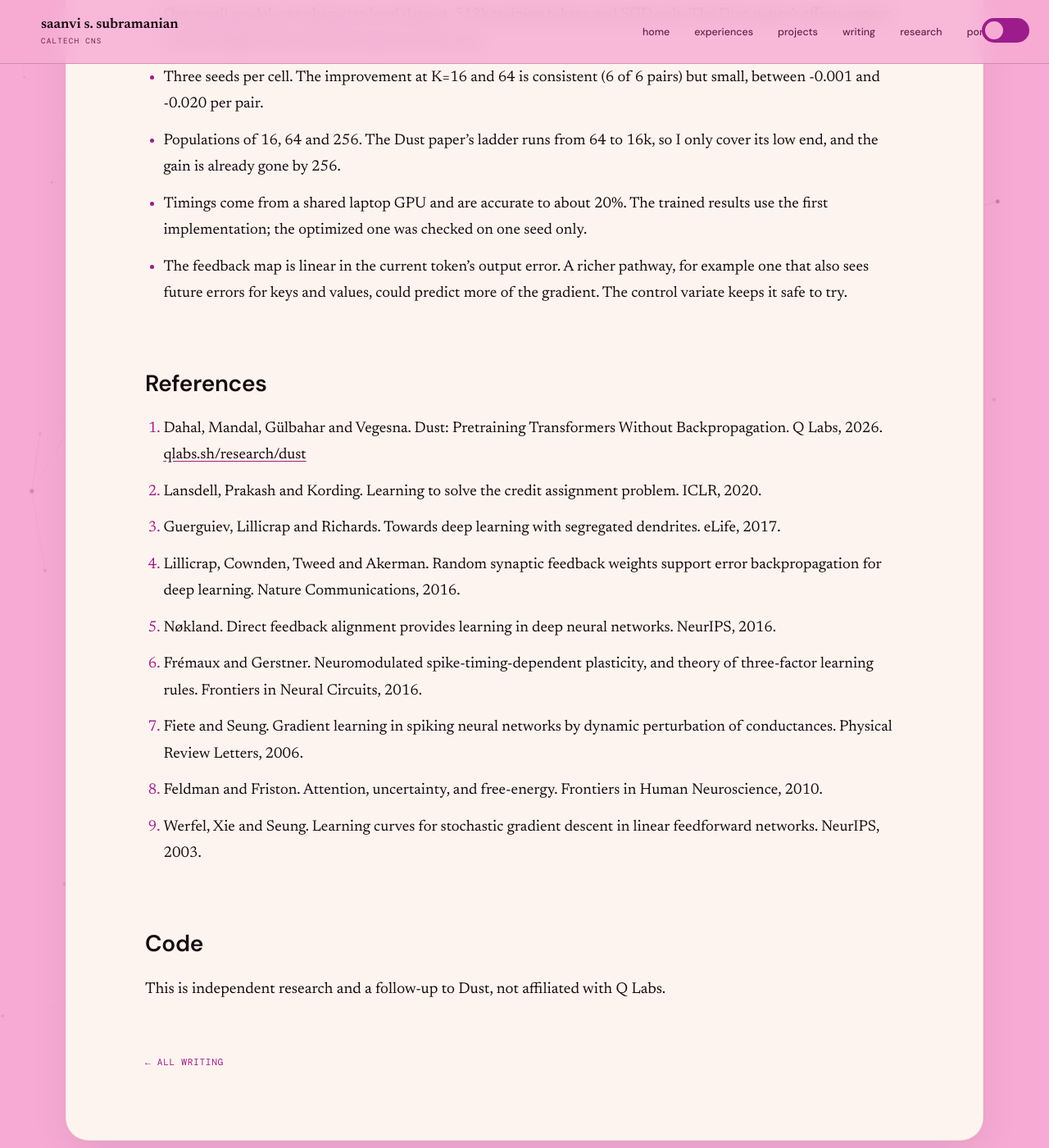
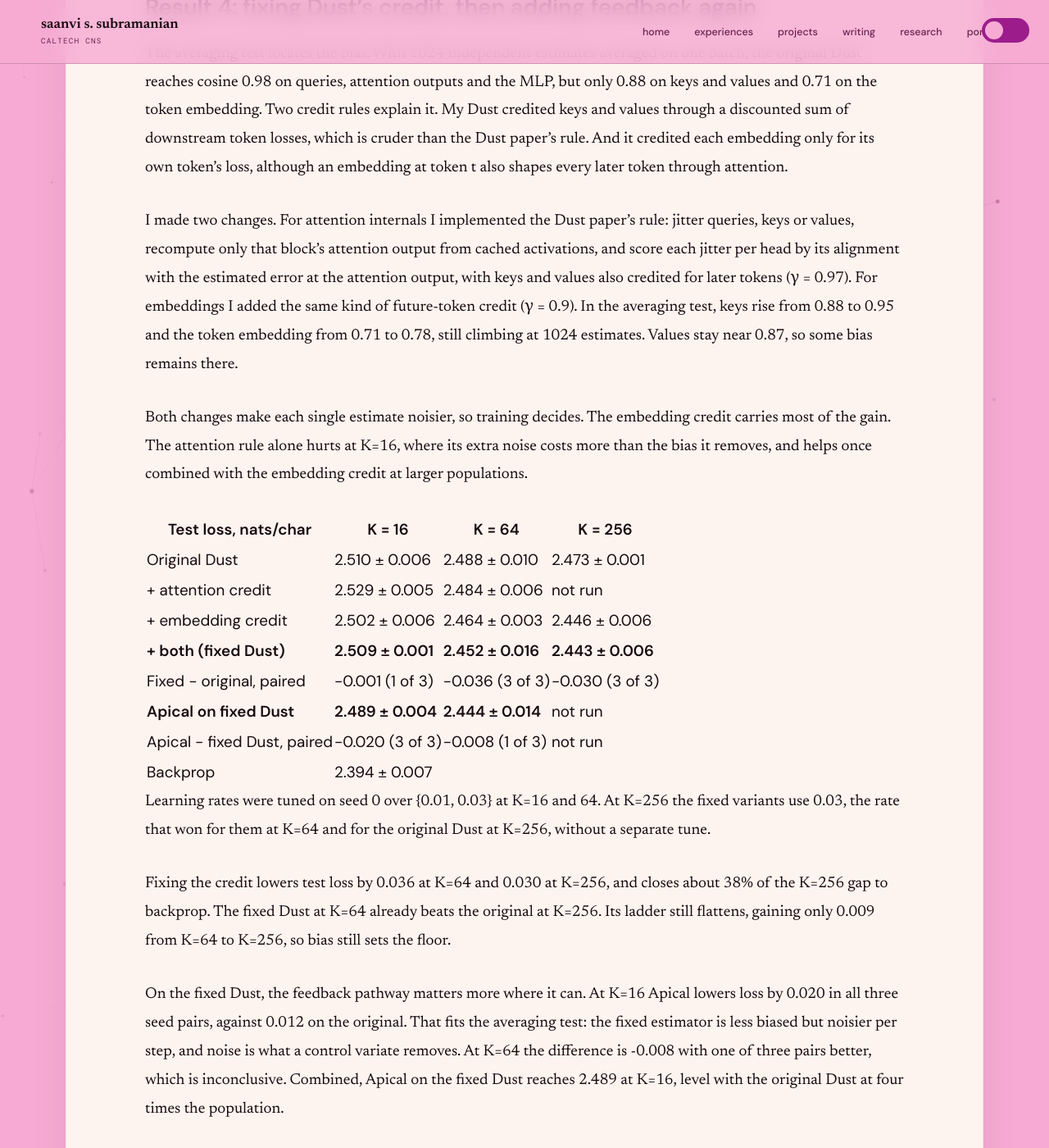
Before and after one commit to saanviiyer/saanviiyer.github.io, a Jekyll site: the page built from _posts/2026-10-08-apical-dust.md, in a window 1280 px wide and 1400 px high, scrolled down 8777 px. Shown: the whole window at 82% size. Built offline with Jekyll 4.4.1, drawn with Linux system fonts in a browser that asks for light colours; some web fonts are replaced; some of the changed text lies outside the part shown.

Commit message:
Add Result 4 to the Apical Dust post: fixing Dust's credit assignment, then Apical on the fixed Dust
Co-Authored-By: Claude Opus 5.5 <noreply@anthropic.com>

```diff
--- a/_posts/2026-10-08-apical-dust.md
+++ b/_posts/2026-10-08-apical-dust.md
@@ -6,7 +6,7 @@ tag: "Research"
 section: technical
 permalink: /thinking/apical-dust/
 thumb: /assets/images/apical-dust/thumb.png
-excerpt: "I added a learned top-down feedback pathway to Q Labs' Dust, a rule that trains transformers with noise instead of a backward pass. As an unbiased control variate it lowers test loss at small populations at about the same compute, and the gain fades by K=256."
+excerpt: "I added a learned top-down feedback pathway to Q Labs' Dust, a rule that trains transformers with noise instead of a backward pass. As an unbiased control variate it lowers test loss at small populations at about the same compute. Fixing how Dust credits its embeddings and attention then removed much of its remaining bias, and on that fixed baseline the feedback gain at K=16 grew to 0.020."
 ---
 
 I was interested in Q Labs' new research on Dust because it is the first zeroth-order method competitive with backpropagation at pretraining transformers, and because at heart it is a biologically flavored learning rule. Noise in the activations, a reward signal, and a local update are the same three ingredients as three-factor plasticity in the brain. My own recent work asks a skeptical question about rules like this: what do biologically constrained learning algorithms actually buy once the comparisons are fair? In my post on [brain-inspired algorithms](/thinking/brain-inspired-algorithms/), the prequel to this one, the answer was less than reported, because a fair baseline erased the advantage locality was supposed to give. Dust made me want to ask the constructive version. If I add one more piece of cortical machinery, top-down feedback onto apical dendrites, does training get better at the same population, and does the gain survive the same scrutiny? This is my independent follow-up to Q Labs' Dust paper, and it is not affiliated with Q Labs.
@@ -18,7 +18,9 @@ I was interested in Q Labs' new research on Dust because it is the first zeroth-
 - At K=16 that gain is what log-linear interpolation puts at Dust with about 33 draws, roughly twice the population.
 - The gain fades as the population grows. At K=256 the paired difference is -0.001, a tie. Dust's own ladder flattens there too, still 0.079 above backprop, which points to bias that no variance reduction can remove.
 - Trusting the feedback more is a trap. A precision-weighted version roughly triples per-step cosine to backprop, from 0.26 to 0.78 on the MLP at K=16, yet trains worse (+0.044 at K=16). Its estimate is biased, and momentum accumulates bias while it averages away noise.
-- Backprop is still ahead at this scale: 2.394 against 2.473 for Apical at K=256.
+- Most of the remaining gap was bias in my Dust's credit assignment. Crediting embeddings for future tokens and adopting the Dust paper's attention-output credit lowers test loss by 0.036 at K=64 and 0.030 at K=256 (3 of 3 seeds each).
+- On the fixed Dust, the feedback gain at K=16 grows to -0.020 (3 of 3 seeds). The full method at K=16 reaches 2.489, level with the original Dust at K=64 (2.488), with a quarter of the draws.
+- Backprop is still ahead at this scale: 2.394 against 2.443 for the fixed Dust at K=256.
 
 ## Where Dust leaves room
 
@@ -124,15 +126,41 @@ With that waste removed, the median step time of Apical relative to Dust, over t
 
 At K=16 the unbiased feedback pathway closes about 53% of the gap between Dust at K=16 and Dust at K=64. The benefit shrinks as Dust's own noise falls: -0.012, then -0.010, then -0.001 at K=256. That is what a control variate should do. It removes variance, and once variance is small there is little left for it to remove.
 
-What remains is bias, and no control variate removes it. Dust's own ladder flattens between K=64 and K=256 at about 2.473, still 0.079 above backprop. The averaging test behind Figure 2 shows where that bias sits: even with 256 estimates averaged, the embedding layers stay near cosine 0.7 for every method, because this Dust credits most layers only for their own token's loss and gives keys and values just a discounted share of the future. The Dust paper approaches backprop at populations in the thousands, with a better credit rule for attention than mine. A better feedback pathway cannot fix bias in the estimator it corrects.
+What remains is bias, and no control variate removes it. Dust's own ladder flattens between K=64 and K=256 at about 2.473, still 0.079 above backprop. The next section goes after that bias directly.
 
 The more general lesson is about how to evaluate gradient estimators. Per-step cosine to backprop, the natural diagnostic, ranked these methods almost exactly backwards. An estimator can align better on every step and still train worse when its error is systematic. Any biologically inspired shortcut that trades noise for structure should be checked by averaging, as in Figure 2, before it is trusted in training.
+
+## Result 4: fixing Dust's credit, then adding feedback again
+
+The averaging test locates the bias. With 1024 independent estimates averaged on one batch, the original Dust reaches cosine 0.98 on queries, attention outputs and the MLP, but only 0.88 on keys and values and 0.71 on the token embedding. Two credit rules explain it. My Dust credited keys and values through a discounted sum of downstream token losses, which is cruder than the Dust paper's rule. And it credited each embedding only for its own token's loss, although an embedding at token t also shapes every later token through attention.
+
+I made two changes. For attention internals I implemented the Dust paper's rule: jitter queries, keys or values, recompute only that block's attention output from cached activations, and score each jitter per head by its alignment with the estimated error at the attention output, with keys and values also credited for later tokens (γ = 0.97). For embeddings I added the same kind of future-token credit (γ = 0.9). In the averaging test, keys rise from 0.88 to 0.95 and the token embedding from 0.71 to 0.78, still climbing at 1024 estimates. Values stay near 0.87, so some bias remains there.
+
+Both changes make each single estimate noisier, so training decides. The embedding credit carries most of the gain. The attention rule alone hurts at K=16, where its extra noise costs more than the bias it removes, and helps once combined with the embedding credit at larger populations.
+
+| Test loss, nats/char | K = 16 | K = 64 | K = 256 |
+| --- | --- | --- | --- |
+| Original Dust | 2.510 ± 0.006 | 2.488 ± 0.010 | 2.473 ± 0.001 |
+| + attention credit | 2.529 ± 0.005 | 2.484 ± 0.006 | not run |
+| + embedding credit | 2.502 ± 0.006 | 2.464 ± 0.003 | 2.446 ± 0.006 |
+| **+ both (fixed Dust)** | **2.509 ± 0.001** | **2.452 ± 0.016** | **2.443 ± 0.006** |
+| Fixed − original, paired | -0.001 (1 of 3) | -0.036 (3 of 3) | -0.030 (3 of 3) |
+| **Apical on fixed Dust** | **2.489 ± 0.004** | **2.444 ± 0.014** | not run |
+| Apical − fixed Dust, paired | -0.020 (3 of 3) | -0.008 (1 of 3) | not run |
+| Backprop | 2.394 ± 0.007 | | |
+
+Learning rates were tuned on seed 0 over {0.01, 0.03} at K=16 and 64. At K=256 the fixed variants use 0.03, the rate that won for them at K=64 and for the original Dust at K=256, without a separate tune.
+
+Fixing the credit lowers test loss by 0.036 at K=64 and 0.030 at K=256, and closes about 38% of the K=256 gap to backprop. The fixed Dust at K=64 already beats the original at K=256. Its ladder still flattens, gaining only 0.009 from K=64 to K=256, so bias still sets the floor.
+
+On the fixed Dust, the feedback pathway matters more where it can. At K=16 Apical lowers loss by 0.020 in all three seed pairs, against 0.012 on the original. That fits the averaging test: the fixed estimator is less biased but noisier per step, and noise is what a control variate removes. At K=64 the difference is -0.008 with one of three pairs better, which is inconclusive. Combined, Apical on the fixed Dust reaches 2.489 at K=16, level with the original Dust at four times the population.
 
 ## Limits
 
 - One small model, one character-level dataset, 512k training tokens and SGD only. The Dust paper's effects appear at much larger scale, and these may not carry over.
 - Three seeds per cell. The improvement at K=16 and 64 is consistent (6 of 6 pairs) but small, between -0.001 and -0.020 per pair.
-- Populations of 16, 64 and 256. The Dust paper's ladder runs from 64 to 16k, so I only cover its low end, and the gain is already gone by 256.
+- Populations of 16, 64 and 256. The Dust paper's ladder runs from 64 to 16k, so I only cover its low end. The original Apical gain is gone by 256, and Apical on the fixed Dust was not run at 256.
+- The credit decays (γ = 0.97 for keys and values, 0.9 for embeddings) were chosen from gradient cosines on one batch, not tuned in training.
 - Timings come from a shared laptop GPU and are accurate to about 20%. The trained results use the first implementation; the optimized one was checked on one seed only.
 - The feedback map is linear in the current token's output error. A richer pathway, for example one that also sees future errors for keys and values, could predict more of the gradient. The control variate keeps it safe to try.
 
@@ -147,7 +175,3 @@ The more general lesson is about how to evaluate gradient estimators. Per-step c
 7. Fiete and Seung. Gradient learning in spiking neural networks by dynamic perturbation of conductances. Physical Review Letters, 2006.
 8. Feldman and Friston. Attention, uncertainty, and free-energy. Frontiers in Human Neuroscience, 2010.
 9. Werfel, Xie and Seung. Learning curves for stochastic gradient descent in linear feedforward networks. NeurIPS, 2003.
-
-## Code
-
-This is independent research and a follow-up to Dust, not affiliated with Q Labs.
```
